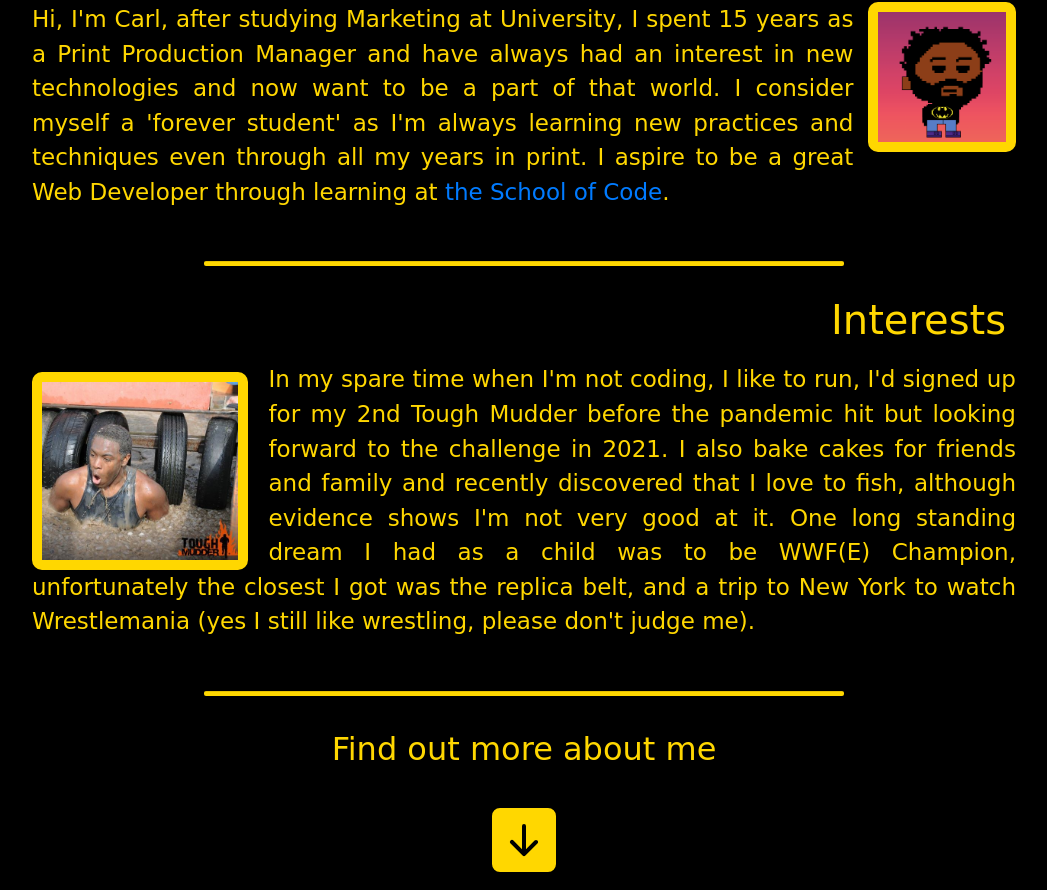
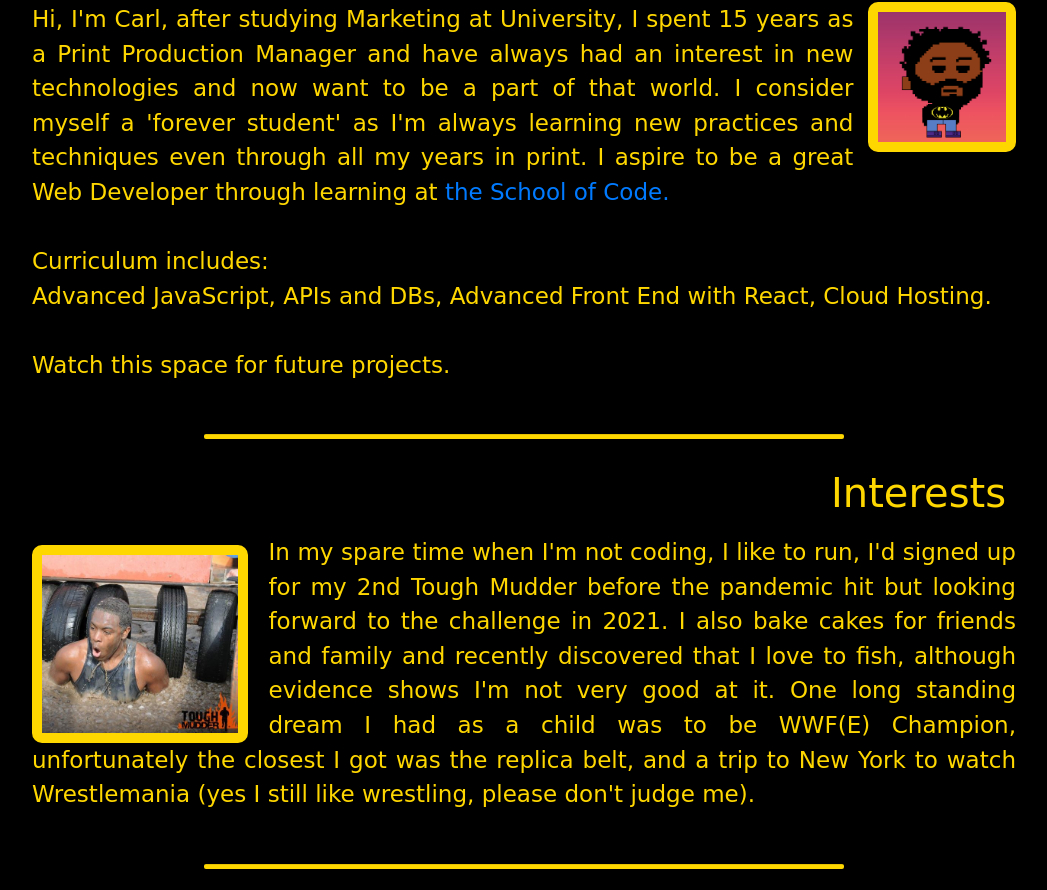
Before and after one commit to cod3rcarl/personal-website, a plain HTML site: page index.html in a window 1280 px wide. Shown: the part 924-1814 px from the top of the page, without its empty margins (116-1163 px from the left). Drawn offline with nearby package versions, Linux system fonts and the light colour scheme; a web font is replaced by a local one.

Commit message:
added more about me

```diff
--- a/index.html
+++ b/index.html
@@ -46,7 +46,9 @@
                     <p> <img id="bio-photo" src="img/codercarl.png" alt="Carl McIntosh"> Hi, I'm Carl,  after studying Marketing at University, I spent
                         15 years as a Print Production Manager and have always had an interest in new technologies and now want to be a part of that world.
                         I consider myself a 'forever student' as I'm always learning new practices and techniques even through all my years in print.
-                        I aspire to be a great Web Developer through learning at <a href= "https://www.schoolofcode.co.uk/">the School of Code</a>.
+                        I aspire to be a great Web Developer through learning at <a href= "https://www.schoolofcode.co.uk/">the School of Code.</a><br><br>
+                        Curriculum includes: <br> <span class="subjects">Advanced JavaScript, APIs and DBs, Advanced Front End with React, Cloud Hosting.</span><br>
+                        <br> Watch this space for future projects.
                     </p>
 
 
```
